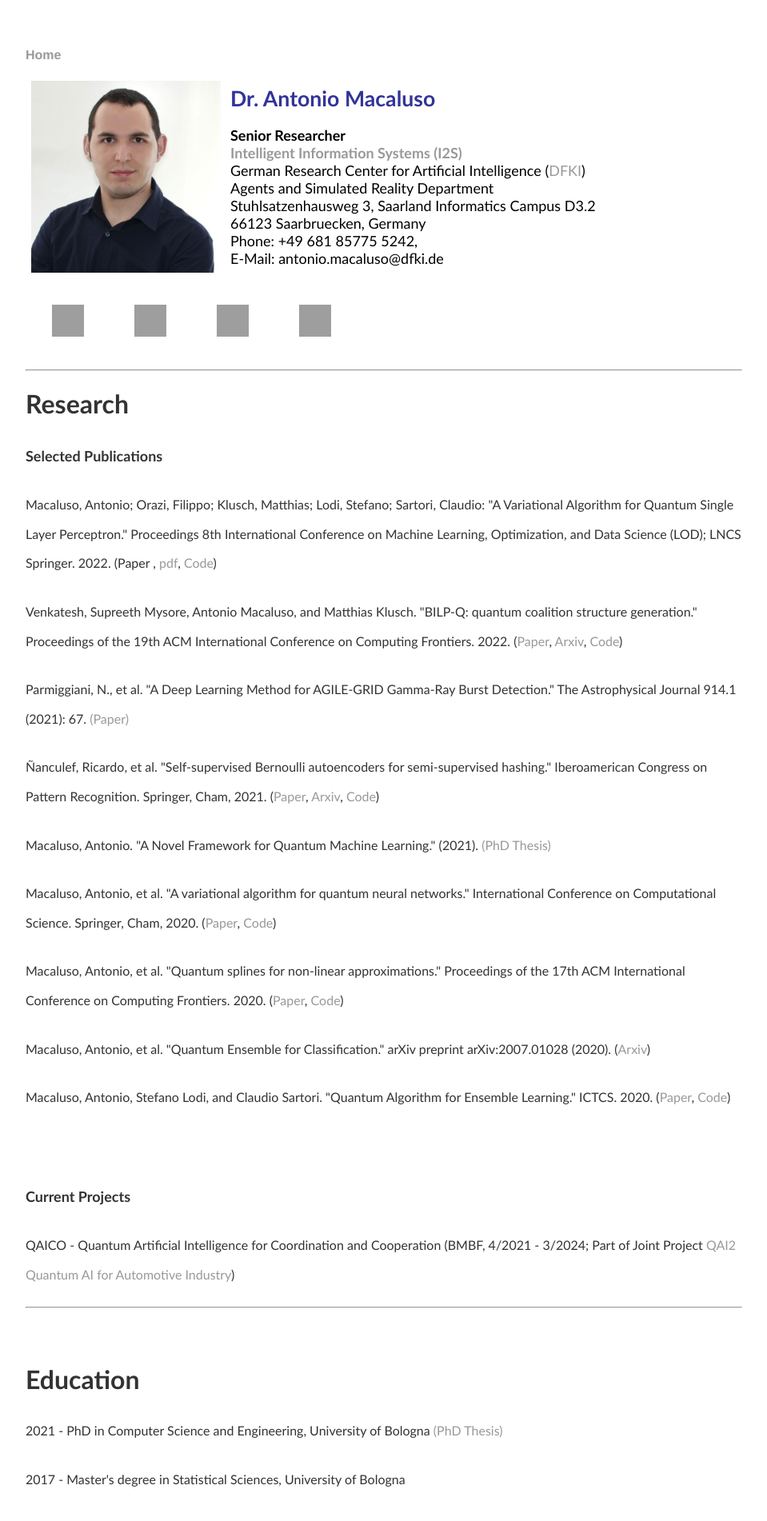
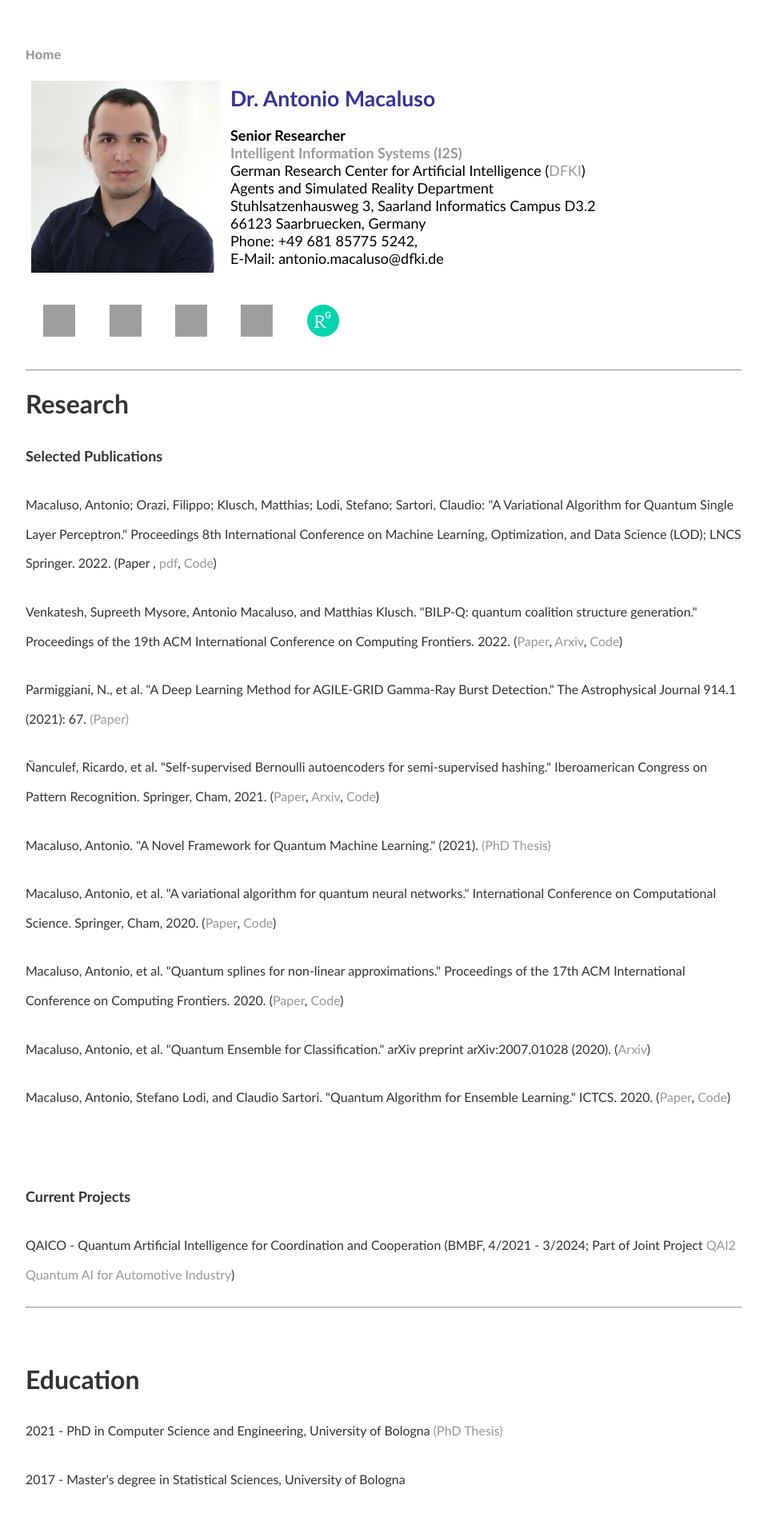
Before and after one commit to amacaluso/amacaluso.github.io, a Jekyll site: the page built from index.html, in a window 1280 px wide. Shown: the top 1902 px of the page at 80% size, without its empty margins (160-1119 px from the left). Built offline with Jekyll 4.4.1, drawn with Linux system fonts in a browser that asks for light colours; grey boxes are pictures that could not be loaded.

Commit message:
update ResearchGate Profile

```diff
--- a/index.html
+++ b/index.html
@@ -69,10 +69,17 @@ antonio.macaluso@dfki.de</font></font><big> </big><font face="Trebuchet MS"><fon
 		<img src="https://www.vectorlogo.zone/logos/linkedin/linkedin-icon.svg" alt="Antonio Macaluso's LinkedIn Profile" height="40" width="40">
 		</a>
       <br></td>
+
+		<td style="width: 10%; vertical-align: top; text-align: center;">
+			  <a href="https://www.researchgate.net/profile/Antonio-Macaluso">
+		<img src="ResearchGate_icon_SVG.svg.png" alt="Antonio Macaluso's ResearchGate Profile" height="40" width="40">
+		</a>
+      <br></td>
+
+
     </tr>
   </tbody>
 </table>
-
 
 <hr/>
 
```
Also changed, not shown: ResearchGate_icon_SVG.svg.png (added).
